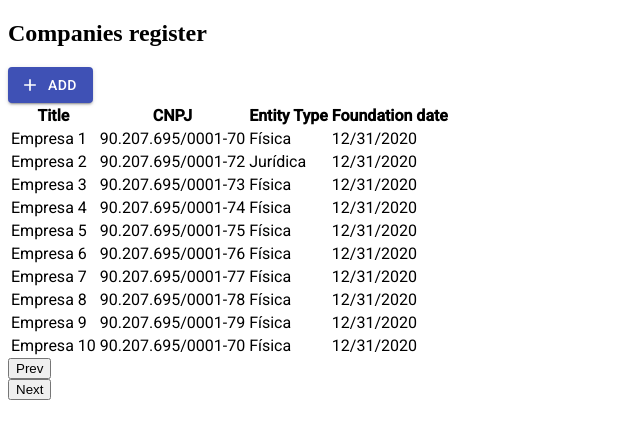
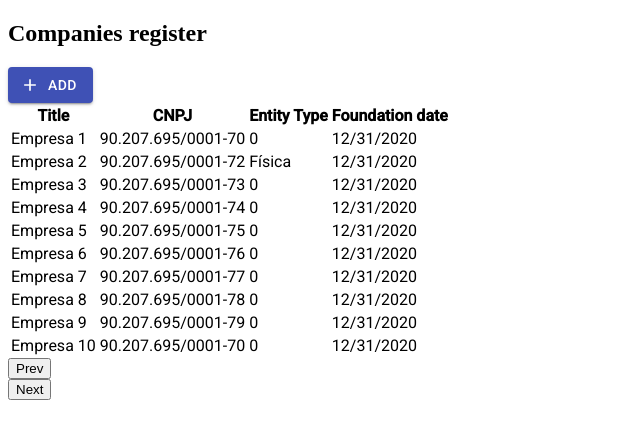
Before and after one commit to matheuszenker/react-crud, a React (Create React App) app: page / in a window 1280 px wide. Shown: the top 438 px of the page, without its empty margins (0-640 px from the left). Built offline with nearby package versions, Linux system fonts and the light colour scheme; data requests are answered from the project's data file; the HTML template or start-up script is replaced by a standard one.

Commit message:
Select now saves on state, and has no erro on show items.

```diff
--- a/src/components/Crud/components/Form/components/Input/select.js
+++ b/src/components/Crud/components/Form/components/Input/select.js
@@ -7,15 +7,6 @@ import SelectUI from '@material-ui/core/Select';
 import MenuItem from '@material-ui/core/MenuItem';
 
 // import { Container } from './styles';
-
-const Options = ({ options }) => {
-  return options.map(option => (
-    <MenuItem key={option.key} value={option.key}>
-      {option.value}
-    </MenuItem>
-  ));
-};
-
 const Select = ({ name, select, label, handleFieldValue, values }) => {
   const inputLabel = React.useRef(null);
   const [labelWidth, setLabelWidth] = useState(0);
@@ -28,15 +19,21 @@ const Select = ({ name, select, label, handleFieldValue, values }) => {
     <FormControl variant="outlined" fullWidth size="small">
       <InputLabel ref={inputLabel}>{label}</InputLabel>
       <SelectUI
-        name={name}
-        value={values[name]}
+        value={values[name] || ''}
         onChange={event => handleFieldValue(name, event.target.value)}
         labelWidth={labelWidth}
+        inputProps={{
+          name: 'name',
+        }}
       >
         <MenuItem>
           <em>{select.emptyOption || 'Select a value'}</em>
         </MenuItem>
-        <Options options={select.options} />
+        {select.options.map(option => (
+          <MenuItem key={option.key} value={option.key}>
+            {option.value}
+          </MenuItem>
+        ))}
       </SelectUI>
     </FormControl>
   );
--- a/src/pages/Company/index.js
+++ b/src/pages/Company/index.js
@@ -19,8 +19,8 @@ const Company = () => {
             type: 'select',
             select: {
               options: [
-                { key: 0, value: 'Física' },
-                { key: 1, value: 'Jurídica' },
+                { key: 1, value: 'Física' },
+                { key: 2, value: 'Jurídica' },
               ],
               emptyOption: 'Selecione um valor',
             },
```
